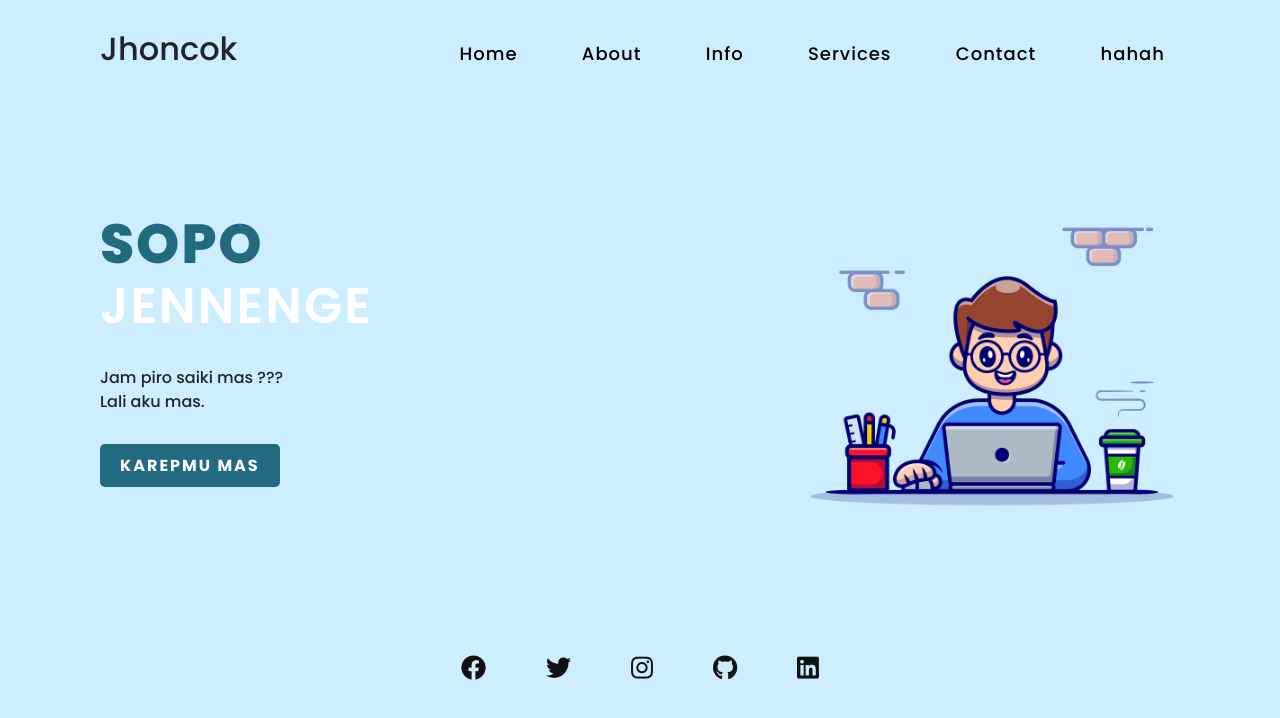
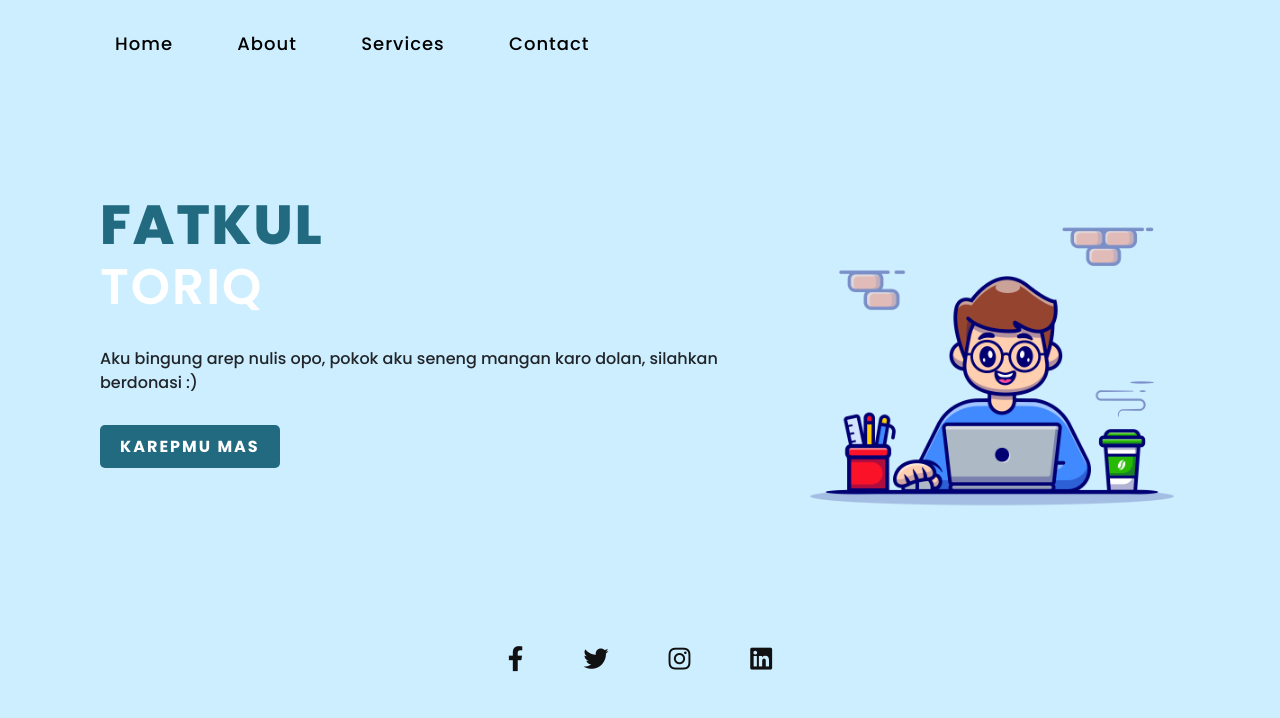
Before and after one commit to jhoncemplok/jhoncemplok.github.io, a plain HTML site: page index.html in a window 1280 px wide. Drawn offline with nearby package versions, Linux system fonts and the light colour scheme.

Commit message:
Update index.html

```diff
--- a/index.html
+++ b/index.html
@@ -4,7 +4,7 @@
 
     <meta charset="utf-8">
     <meta name="viewport" content="width=device-width, initial-scale=1.0">
-    <title>Dashboard - Fatkul Toriq</title>
+    <title>Mas Toriq</title>
 
     <link rel="stylesheet" href="bs5/dist/css/bootstrap.min.css">
 
@@ -18,14 +18,13 @@
       <input type="checkbox" id="check">
       <header>
         </div>
-        <h2><a>Jhoncok</a></h2>
+        <!-- <h2><a>jhon</a></h2> -->
         <div class="navigation">
           <a href="#">Home</a>
           <a href="#">About</a>
-          <a href="#">Info</a>
+<!--           <a href="#">Info</a> -->
           <a href="#">Services</a>
           <a href="#">Contact</a>
-          <a href="#">hahah</a>
 
           </div>
         <label for="check">
@@ -49,19 +48,18 @@
 
       <div class="content">
         <div class="info">
-          <h2>Sopo <br><span>Jennenge</span></h2>
-          <p>Jam piro saiki mas ???<br>Lali aku mas.</p>
+          <h2>Fatkul <br><span>Toriq</span></h2>
+          <p>Aku bingung arep nulis opo, pokok aku seneng mangan karo dolan, silahkan berdonasi :)</p>
           <a href="#" class="info-btn">Karepmu Mas</a>
         </div>
       </div>
 
 
       <div class="media-icons">
-        <a href="#"><i class="fab fa-facebook"></i></a>
-        <a href="#"><i class="fab fa-twitter"></i></a>
-        <a href="#"><i class="fab fa-instagram"></i></a>
-        <a href="#"><i class="fab fa-github"></i></a>
-        <a href="#"><i class="fab fa-linkedin"></i></a>
+        <a href="https://facebook.com/jhoncemplok" target="blank"><i class="fab fa-facebook-f"></i></a>
+        <a href="https://twitter.com/jhoncemplok" target="blank"><i class="fab fa-twitter"></i></a>
+        <a href="https://instagram.com/jhoncemplok" target="blank"><i class="fab fa-instagram"></i></a>
+        <a href="https://www.linkedin.com/in/mastoriq" target="blank"><i class="fab fa-linkedin"></i>
       </div>
     </section>
 
```
